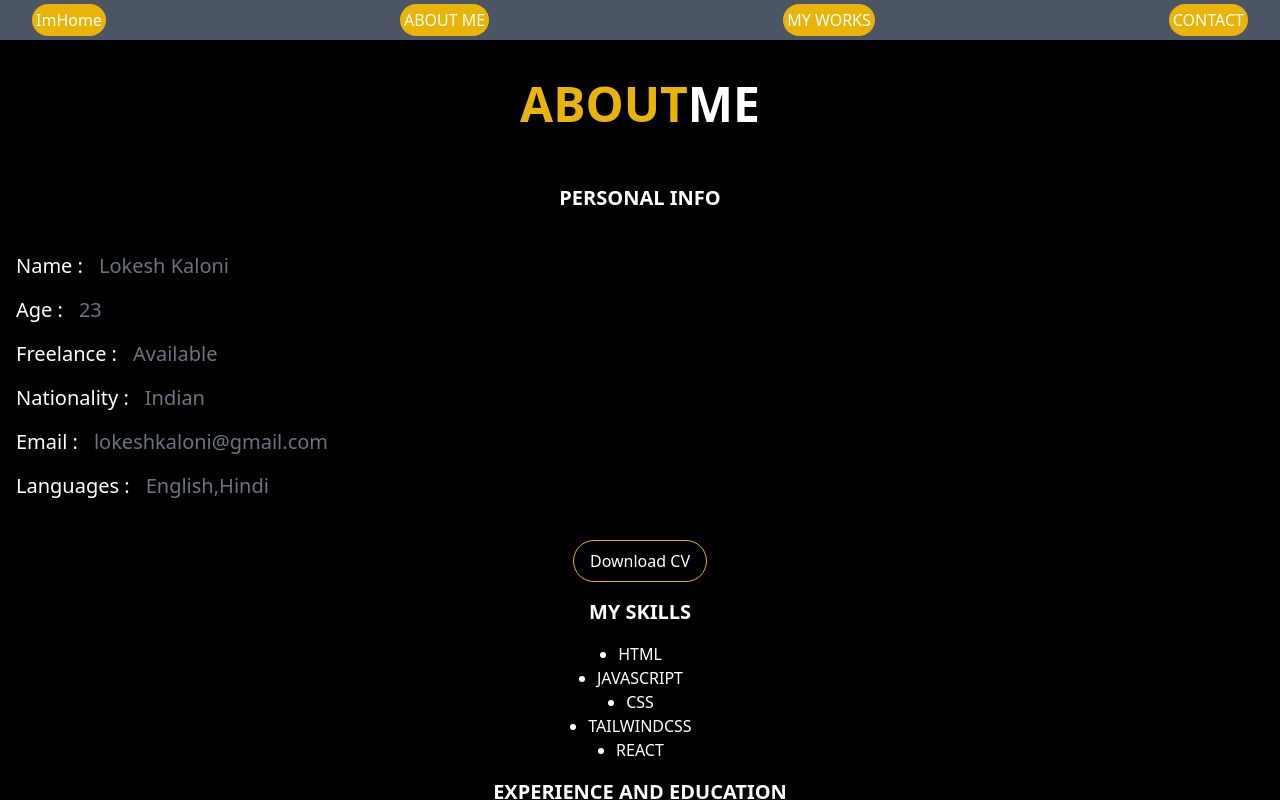
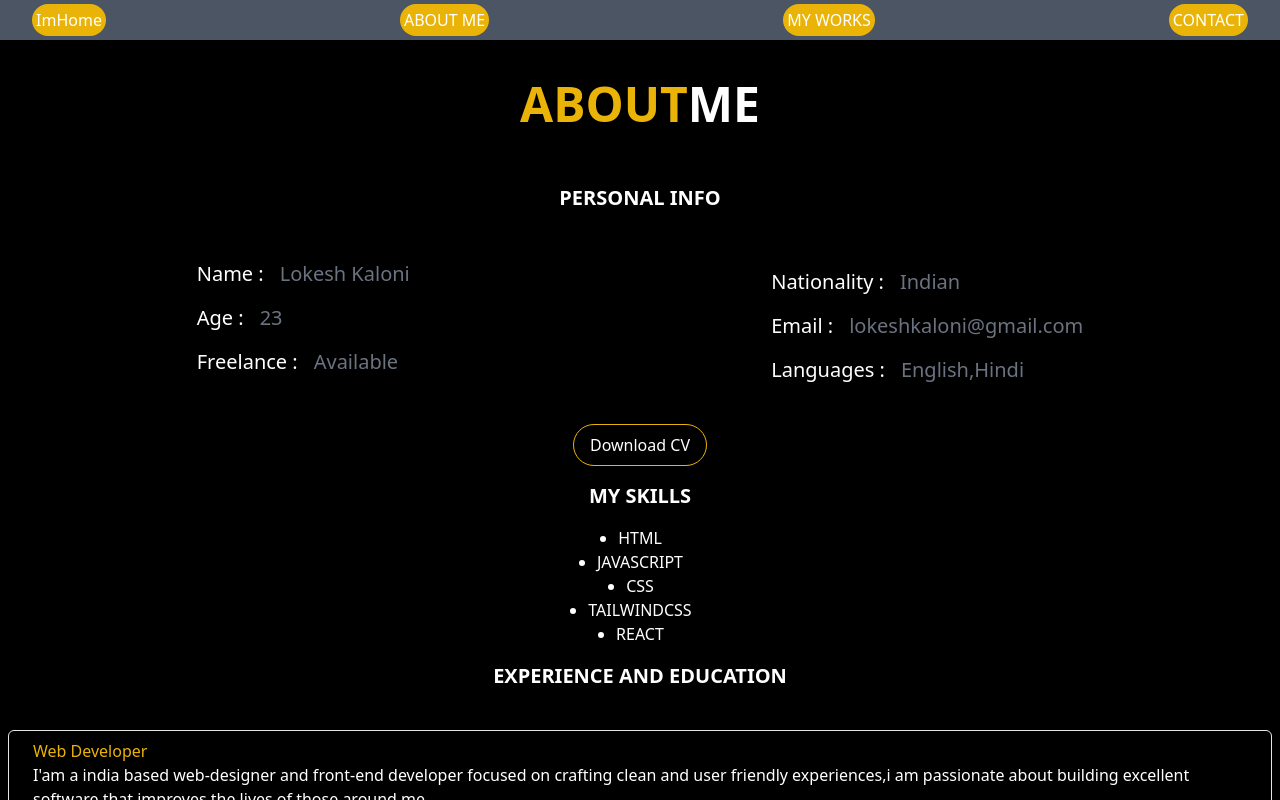
Before and after one commit to Lokeshkaloni/my-portfolio, a React (Vite) app: page /aboutme in a window 1280 px wide. Shown: the top 800 px of the page. Built offline with nearby package versions, Linux system fonts and the light colour scheme.

Commit message:
commit aboutme

```diff
--- a/src/AboutMe.jsx
+++ b/src/AboutMe.jsx
@@ -12,7 +12,7 @@ function AboutMe() {
       <h1 className="self-center m-8 px-4 text-white text-xl font-bold mb-6">
         PERSONAL INFO
       </h1>
-      <div className="py-6 px-4 rounded-md flex flex-col sm:flex justify-around space-y-4">
+      <div className="py-6 px-4 rounded-md flex flex-col sm:flex-row justify-around space-y-4">
         <div className="flex flex-col justify-center space-y-4">
           <div className="flex text-white text-xl space-x-4">
             <h1>Name :</h1>
```
